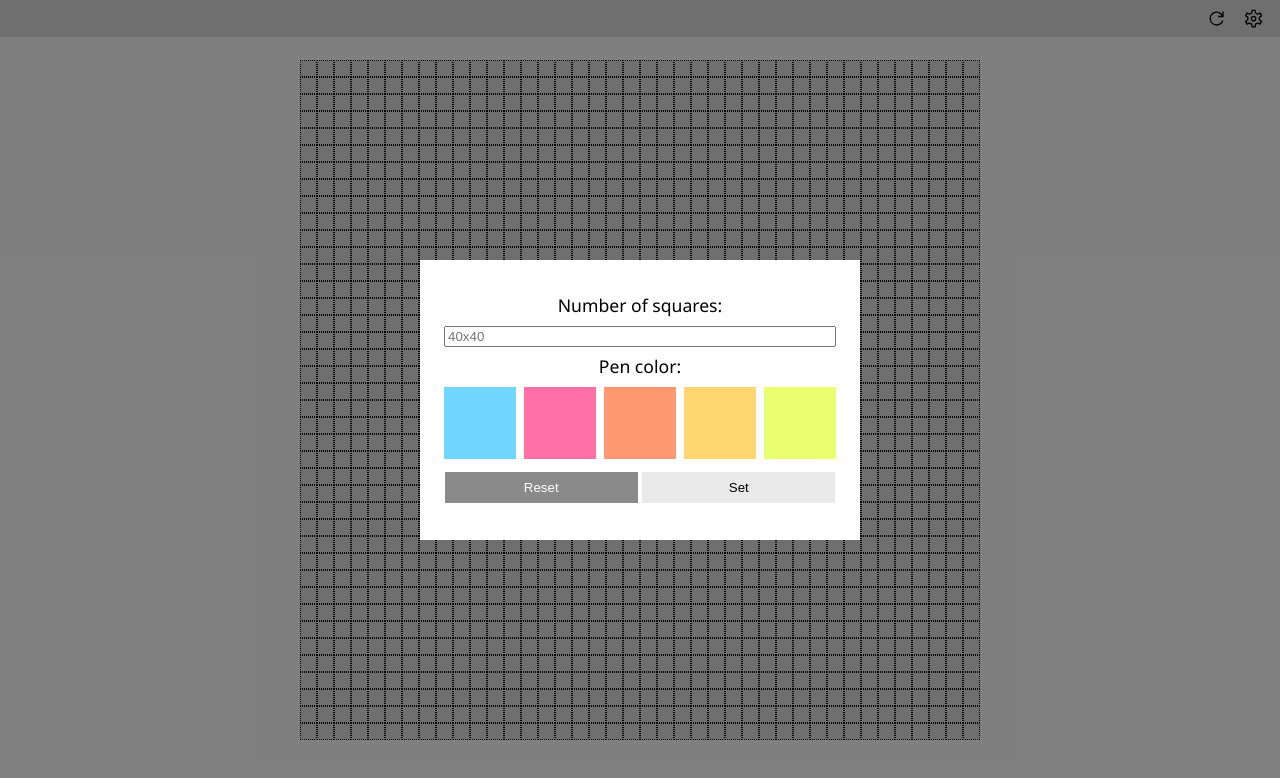
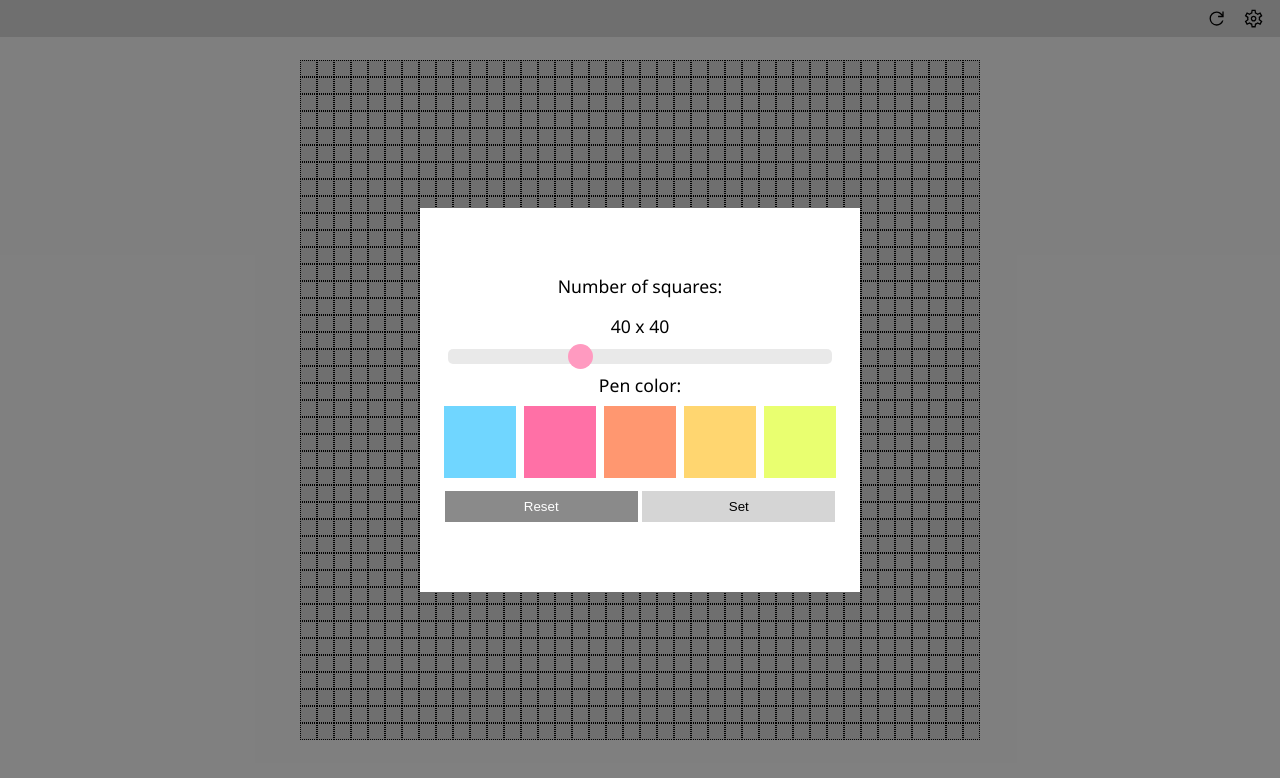
Before and after one commit to praxeds/theodinproject-etch-a-sketch, a plain HTML site: page index.html in a window 1280 px wide. Both pictures are taken after a click on the item 1253 px from the left and 18 px from the top of the page. Drawn offline with Linux system fonts and the light colour scheme.

Commit message:
Added slider input

```diff
--- a/index.html
+++ b/index.html
@@ -21,8 +21,8 @@
     <div id="settingsPopUp" class="noDisplay">
         <div>
             <p>Number of squares:</p>
-            <input type="number" value="" placeholder="40x40" max="100" min="10"
-                onkeypress="return false">
+            <p id="sqSliderOutput">40x40</p>
+            <input type="range" min="10" max="100" value="40" class="slider" id="sqSlider">
             <p>Pen color:</p>
             <div id="colorOptions">
                 <div></div>
@@ -32,7 +32,7 @@
                 <div></div>
             </div>
             <div id="buttonsOptions">
-                <button>Reset</button>
+                <a href="/"><button>Reset</button></a>
                 <button>Set</button>
             </div>
         </div>
--- a/script.js
+++ b/script.js
@@ -32,3 +32,10 @@
     settingsPopUpDiv.classList.toggle('noDisplay')
     popUpBackground.classList.toggle('noDisplay')
 })
+
+const sqSlider = document.getElementById('sqSlider')
+var sqSliderOutput = document.getElementById('sqSliderOutput')
+sqSliderOutput.innerHTML = `${sqSlider.value} x ${sqSlider.value}`
+sqSlider.oninput = function() {
+    sqSliderOutput.innerHTML = `${this.value} x ${this.value}`
+}
--- a/styles.css
+++ b/styles.css
@@ -58,7 +58,7 @@ div#settingsPopUp {
     top: 50%;
     transform: translate(-50%, -50%);
     width: 55vmin;
-    min-height: 35vmin;
+    min-height: 48vmin;
     background: rgb(255, 255, 255);
     z-index: 10;
     cursor: initial;
@@ -96,6 +96,36 @@ div#settingsPopUp input {
     margin-right: auto;
     margin-left: auto;
 }
+
+.slider {
+    -webkit-appearance: none;
+    width: 100%;
+    height: 15px;
+    border-radius: 5px;
+    background: #e0e0e0;
+    outline: none;
+    opacity: 0.7;
+    -webkit-transition: .2s;
+    transition: opacity .2s;
+  }
+
+  .slider::-webkit-slider-thumb {
+    -webkit-appearance: none;
+    appearance: none;
+    width: 25px;
+    height: 25px;
+    border-radius: 50%;
+    background: #ff70a6;
+    cursor: pointer;
+  }
+
+  .slider::-moz-range-thumb {
+    width: 25px;
+    height: 25px;
+    border-radius: 50%;
+    background: #ff70a6;
+    cursor: pointer;
+  }
 
 div#colorOptions {
     display: flex;
@@ -144,20 +174,21 @@ div#buttonsOptions button {
     padding: 0.5rem;
 }
 
-div#buttonsOptions button:nth-of-type(1) {
+div#buttonsOptions a button {
     background-color: #8a8a8a;
     color: white;
+    cursor: pointer;
 }
 
-div#buttonsOptions button:nth-of-type(1):hover {
+div#buttonsOptions a button:hover {
     background-color: #797979;
 }
 
-div#buttonsOptions button:nth-of-type(2) {
+div#buttonsOptions>button {
     background-color: #eaeaea;
 }
 
-div#buttonsOptions button:nth-of-type(2):hover {
+div#buttonsOptions>button {
     background-color: #d5d5d5;
 }
 
```
